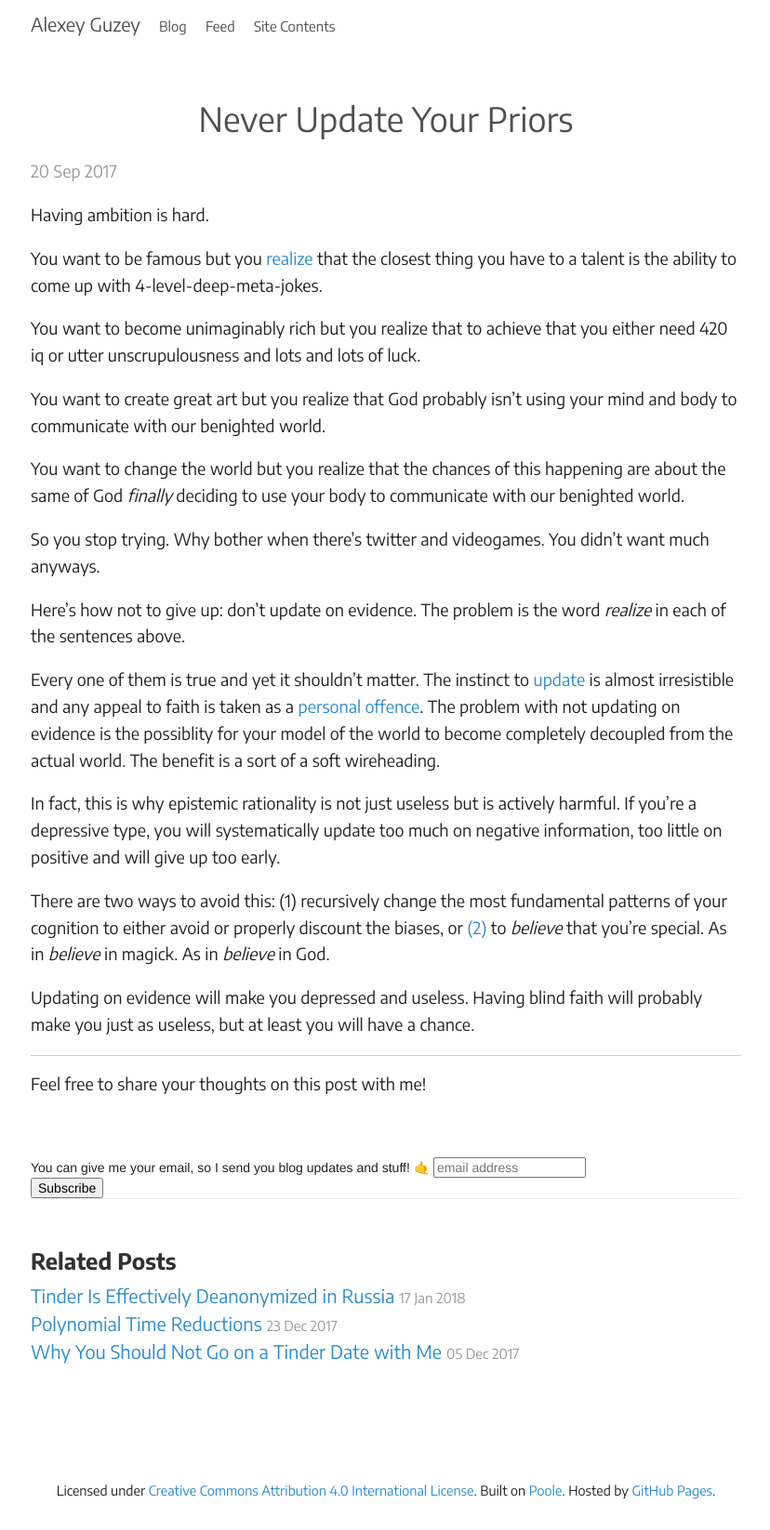
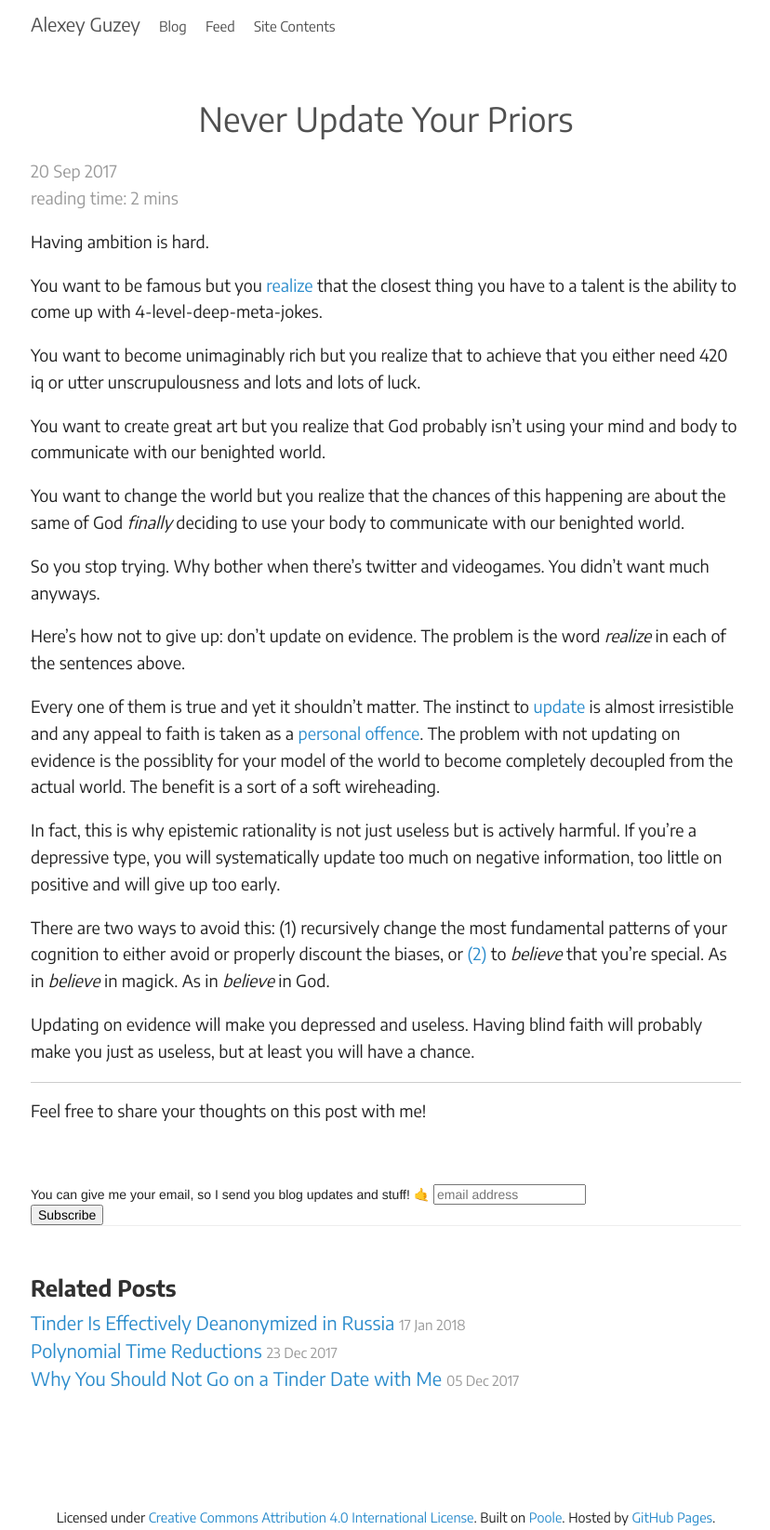
Before and after one commit to guzey/guzey.github.io1, a Jekyll site: the page built from _posts/2017-09-20-priors.md, in a window 1280 px wide. Shown: the whole page at 93% size, without its empty margins (225-1053 px from the left). Built offline with Jekyll 4.4.1, drawn with Linux system fonts in a browser that asks for light colours; comment, search, counter and statistics services are not loaded; a style sheet for code colours, icons or effects is not loaded; before the commit the page ends 1617 px from its top, so only the background shows below that.

Commit message:
add reading time to posts

```diff
--- /dev/null
+++ b/_includes/reading_time.html
@@ -0,0 +1,8 @@
+<!-- source: https://carlosbecker.com/posts/jekyll-reading-time-without-plugins/ -->
+
+{% assign words = content | number_of_words %}
+  {% if words < 270 %}
+    reading time: 1 min
+  {% else %}
+    reading time: {{ words | divided_by:135 }} mins
+  {% endif %}
--- a/_layouts/post.html
+++ b/_layouts/post.html
@@ -4,8 +4,10 @@
 
 <div class="post">
     <h1 class="post-title">{{ page.title }}</h1>
-    <span class="post-date">{{ page.date | date_to_string }}</span><!-- Begin MailChimp Signup Form -->
-<link href="//cdn-images.mailchimp.com/embedcode/classic-10_7.css" rel="stylesheet" type="text/css">
+    <span class="post-date">{{ page.date | date_to_string }}
+    <br>
+    {% include reading_time.html %}
+    </span>
 
     {{ content }}
 
```
